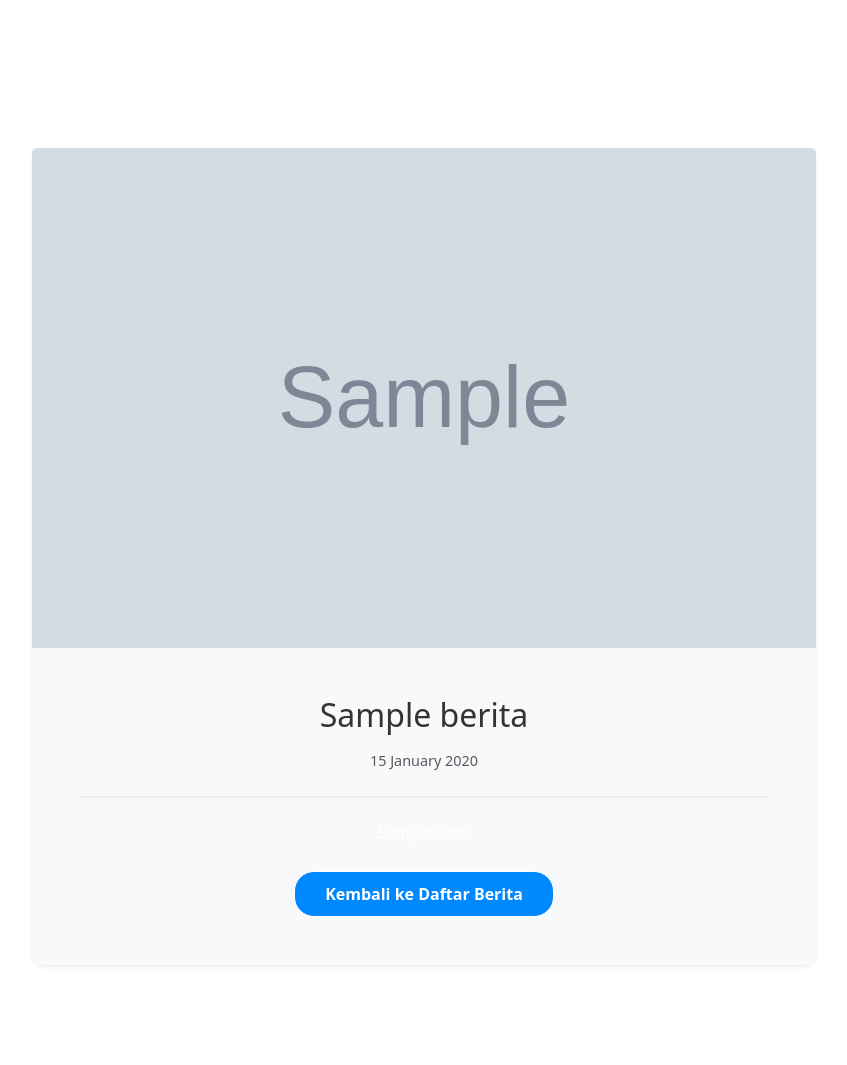
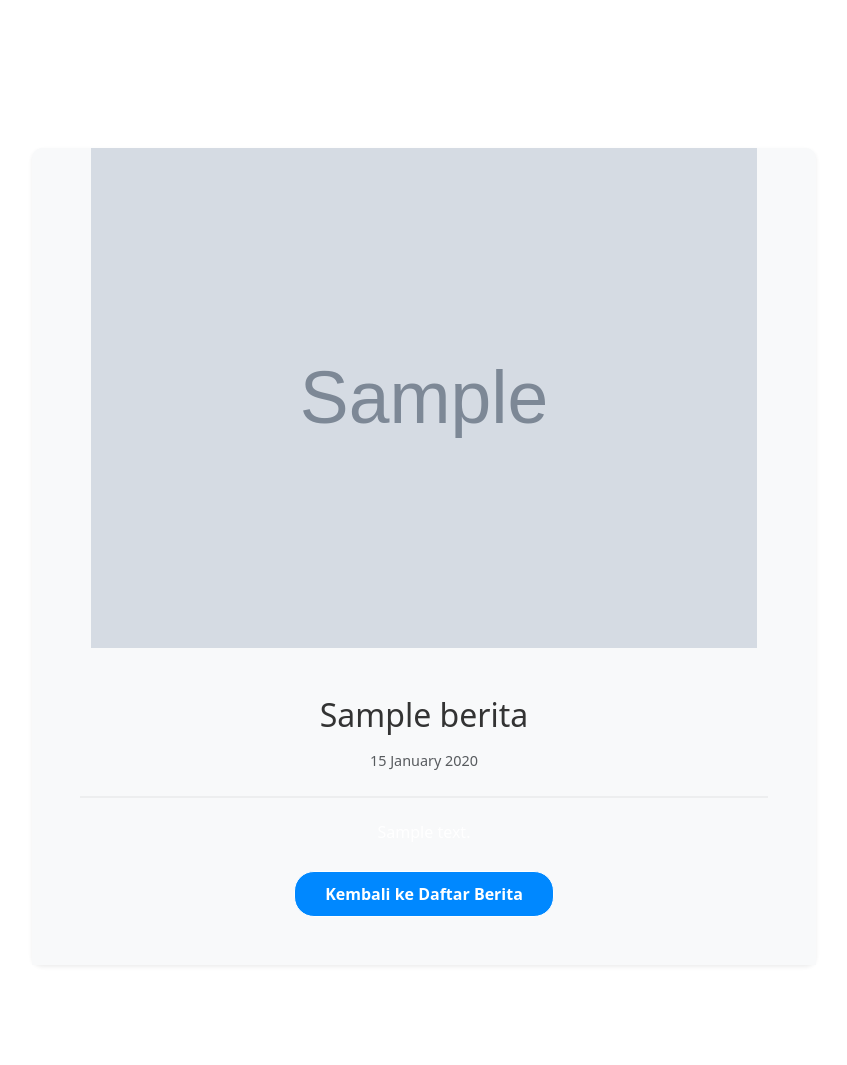
Before and after one commit to Aauliaaaaaa/SDNBulupayung02, a Laravel app: template resources/views/berita/show.blade.php in a window 1280 px wide. Shown: the whole page, without its empty margins (216-1063 px from the left). Run offline with Laravel 12, Linux system fonts and the light colour scheme; the template is opened without the code that fills it: most values are stand-ins (such as "Sample title", 1, 10 or a date in 2020); grey boxes marked "Sample" are stand-in pictures; some libraries are stand-ins or nearby versions.

Commit message:
<fixs> show berita background abu2

```diff
--- a/resources/views/berita/show.blade.php
+++ b/resources/views/berita/show.blade.php
@@ -17,10 +17,10 @@
   <body>
 
     <!-- Konten Halaman Berita -->
-    <div class="container mt-5 d-flex justify-content-center" style="padding: 100px">
+    <div class="container mt-5 d-flex justify-content-center" style="padding: 100px;">
         <div class="col-md-10">
-            <div class="card shadow-sm border-0 text-center" style="border-radius: 10px;">
-                <img src="{{ asset('image/' . $berita->image) }}" class="card-img-top img-fluid mx-auto" alt="{{ $berita->title }}" style="height: 500px; width: 100%; object-fit: cover;">
+            <div class="card shadow-sm border-0 text-center" style="border-radius: 10px; background-color: #f8f9fa;">
+                <img src="{{ asset('image/' . $berita->image) }}" class="card-img-top img-fluid mx-auto" alt="{{ $berita->title }}" style="height: 500px; width: 100%; object-fit: contain;">
 
                 <div class="card-body p-5" style="background-color: #f8f9fa; padding: 40px;">
                   <h1 class="card-title font-weight-bold mb-3" style="font-size: 2rem; color: #333;">{{ $berita->title }}</h1>
```
